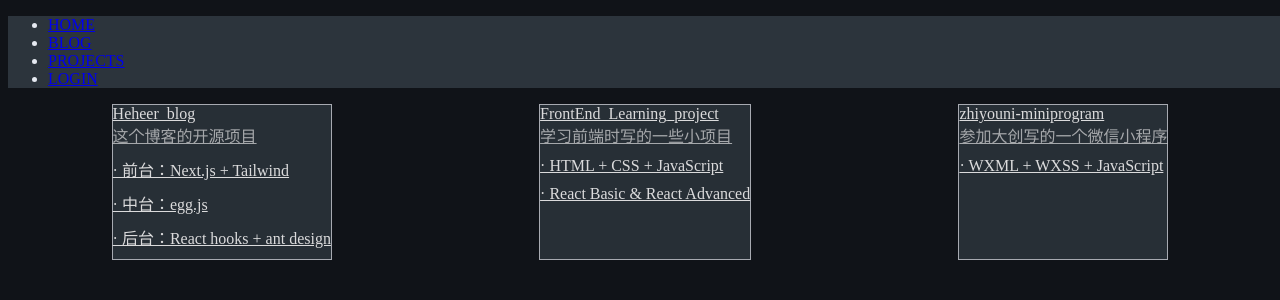
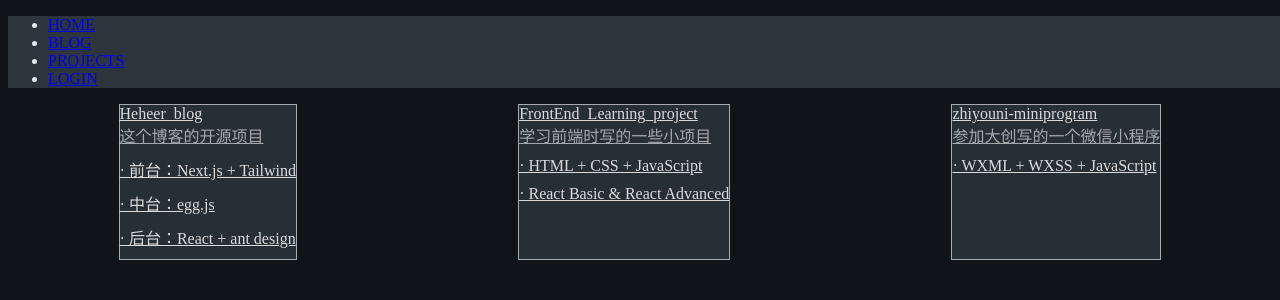
Before and after one commit to newfish-cmyk/Heheer_Blog, a Next.js app in the folder blog/: page /projects in a window 1280 px wide. Shown: the top 300 px of the page. Built offline with nearby package versions, Linux system fonts and the light colour scheme.

Commit message:
update readme

```diff
--- a/blog/pages/projects.js
+++ b/blog/pages/projects.js
@@ -31,7 +31,7 @@
       tech_stack:
         "· 前台：Next.js + Tailwind\n\n" +
         "· 中台：egg.js\n\n" +
-        "· 后台：React hooks + ant design",
+        "· 后台：React + ant design",
     },
     {
       id: 2,
@@ -39,7 +39,8 @@
       intro: "学习前端时写的一些小项目",
       href: "https://github.com/newfish-cmyk/FrontEnd_Learning_project",
       tech_stack:
-        "· HTML + CSS + JavaScript\n\n" + " · React Basic & React Advanced",
+        "· HTML + CSS + JavaScript\n\n" +
+        "· React Basic & React Advanced",
     },
     {
       id: 3,
```
Also changed, not shown: 1 other file (tests, documents, lock files or other folders).
